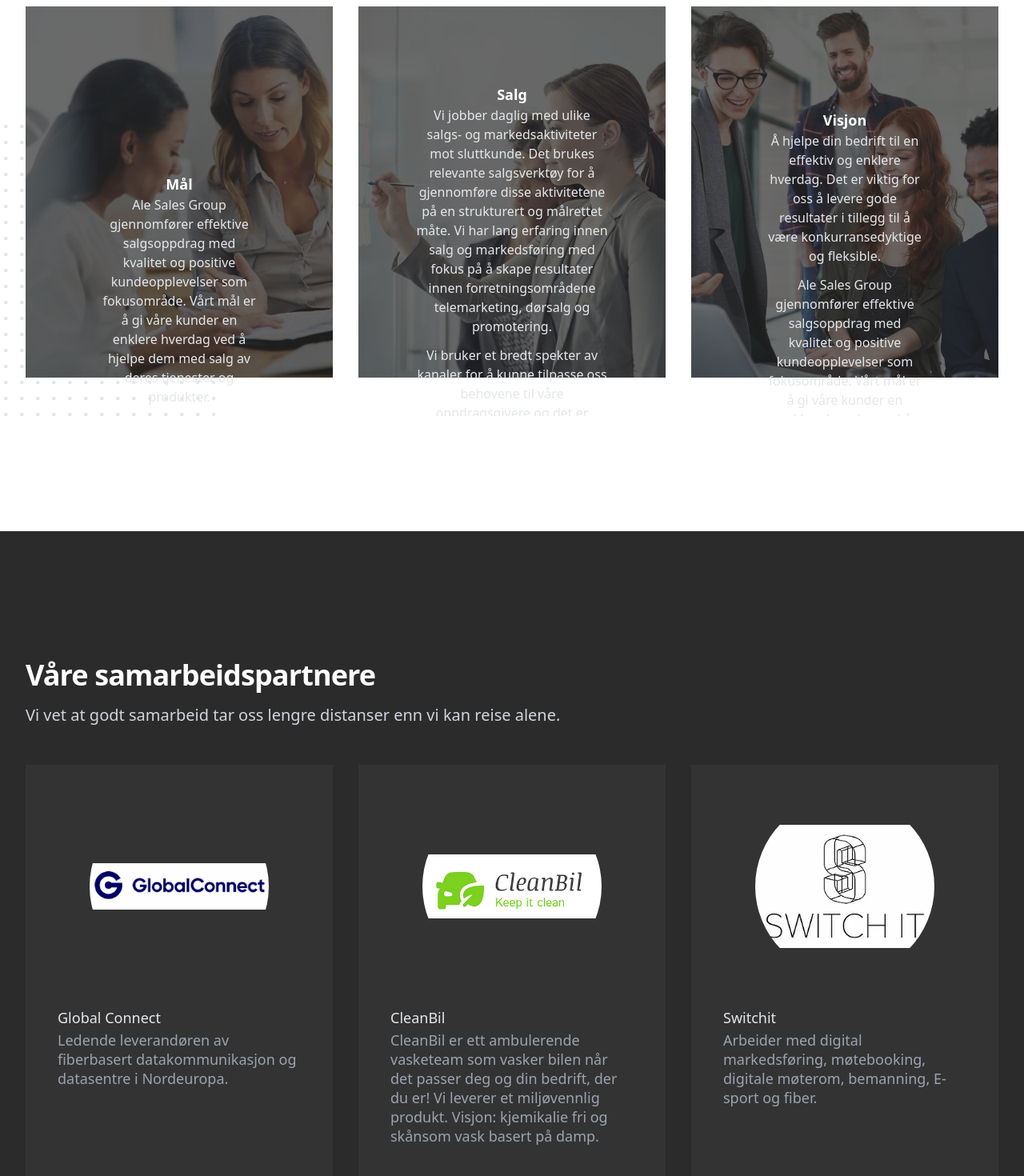
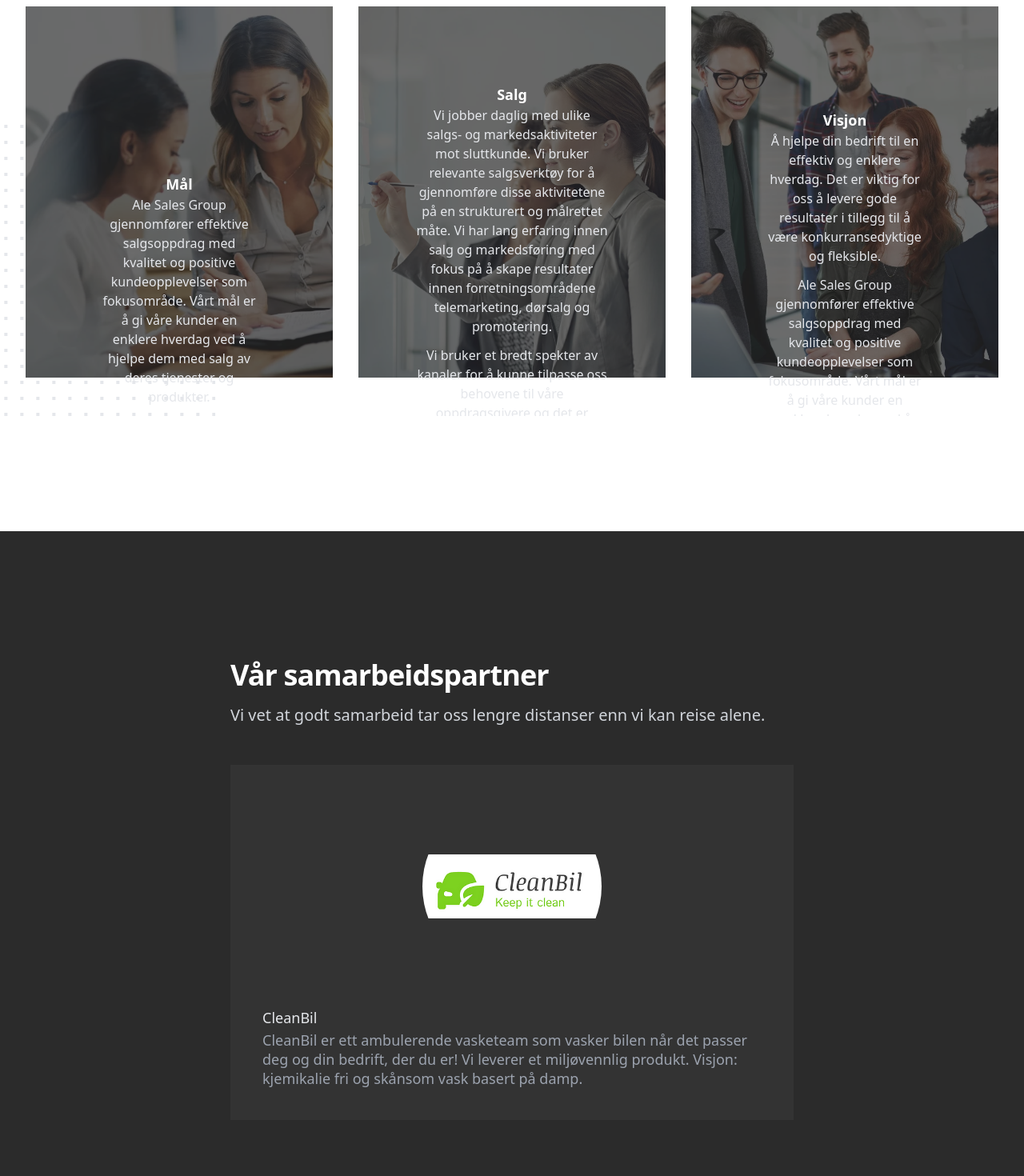
Before and after one commit to NikolaiWaerpen/ale-sales-group, a Next.js app: page / in a window 1280 px wide. Shown: the part 1260-2730 px from the top of the page at 80% size. Built offline with nearby package versions, Linux system fonts and the light colour scheme; what @tailwindcss/typography would draw is missing.

Commit message:
chore: rework feature section text

```diff
--- a/src/components/Home/Features/index.tsx
+++ b/src/components/Home/Features/index.tsx
@@ -102,11 +102,11 @@ export default function Features() {
                 src="/images/offer/offer1.webp"
                 className="object-cover max-full h-full bg-offblack opacity-30"
               />
-              <div className="absolute top-52 left-1/2">
+              <div className="absolute top-28 lg:top-52 left-1/2">
                 <div className="relative -left-1/2">
                   <div className="grid place-items-center">
                     <h3 className="text-white text-lg font-semibold">Mål</h3>
-                    <p className="text-gray-200 text-center">
+                    <p className="text-gray-200 text-center text-sm md:text-base">
                       {/* Våre verdier er å hjelpe dere til en enklere hverdag! */}
                       Ale Sales Group gjennomfører effektive salgsoppdrag med
                       kvalitet og positive kundeopplevelser som fokusområde.
@@ -122,11 +122,11 @@ export default function Features() {
                 src="/images/offer/offer2.webp"
                 className="object-cover max-full h-full bg-offblack opacity-30"
               />
-              <div className="absolute top-24 left-1/2">
+              <div className="absolute top-6 md:top-24 left-1/2">
                 <div className="relative -left-1/2">
                   <div className="grid place-items-center w-60">
                     <h3 className="text-white text-lg font-semibold">Salg</h3>
-                    <p className="text-gray-200 text-center">
+                    <p className="text-gray-200 text-center text-sm md:text-base">
                       {/* Vårt mål er å hjelpe din bedrift å effektivisere og møte
                       deres utfordringer i forbindelse med dette. Gjennom et
                       profesjonelt team med kompetanse innen de ulike fagfelt
@@ -143,7 +143,7 @@ export default function Features() {
                       representant for et produkt eller tjeneste og en kunde
                     også innebærer en viktig omdømmefaktor */}
                       Vi jobber daglig med ulike salgs- og markedsaktiviteter
-                      mot sluttkunde. Det brukes relevante salgsverktøy for å
+                      mot sluttkunde. Vi bruker relevante salgsverktøy for å
                       gjennomføre disse aktivitetene på en strukturert og
                       målrettet måte. Vi har lang erfaring innen salg og
                       markedsføring med fokus på å skape resultater innen
@@ -154,7 +154,7 @@ export default function Features() {
                     gjennom flere år i et tøft og konkurranseutsatt marked. */}
                       {/*  */}
                     </p>
-                    <p className="text-gray-200 text-center mt-3">
+                    <p className="text-gray-200 text-center mt-3 text-sm md:text-base">
                       Vi bruker et bredt spekter av kanaler for å kunne tilpasse
                       oss behovene til våre oppdragsgivere og det er
                       kombinasjonen og synergien mellom kanalene som ofte gir de
@@ -169,16 +169,16 @@ export default function Features() {
                 src="/images/offer/offer3.webp"
                 className="object-cover max-full h-full bg-offblack opacity-30"
               />
-              <div className="absolute top-32 left-1/2">
+              <div className="absolute top-6 lg:top-32 left-1/2">
                 <div className="relative -left-1/2">
                   <div className="grid place-items-center">
                     <h3 className="text-white text-lg font-semibold">Visjon</h3>
-                    <p className="text-gray-200 text-center">
+                    <p className="text-gray-200 text-center text-sm md:text-base">
                       Å hjelpe din bedrift til en effektiv og enklere hverdag.
                       Det er viktig for oss å levere gode resultater i tillegg
                       til å være konkurransedyktige og fleksible.
                     </p>
-                    <p className="text-gray-200 text-center mt-3">
+                    <p className="text-gray-200 text-center mt-3 text-sm md:text-base">
                       Ale Sales Group gjennomfører effektive salgsoppdrag med
                       kvalitet og positive kundeopplevelser som fokusområde.
                       Vårt mål er å gi våre kunder en enklere hverdag ved å
--- a/src/components/Home/Partners/index.tsx
+++ b/src/components/Home/Partners/index.tsx
@@ -7,13 +7,13 @@ const partners = [
   //   imageUrl: "/images/partners/thebox.webp",
   //   url: "#",
   // },
-  {
-    name: "Global Connect",
-    description:
-      " Ledende leverandøren av fiberbasert datakommunikasjon og datasentre i Nordeuropa.",
-    imageUrl: "/images/partners/globalconnect.webp",
-    url: "#",
-  },
+  // {
+  //   name: "Global Connect",
+  //   description:
+  //     " Ledende leverandøren av fiberbasert datakommunikasjon og datasentre i Nordeuropa.",
+  //   imageUrl: "/images/partners/globalconnect.webp",
+  //   url: "#",
+  // },
   {
     name: "CleanBil",
     description:
@@ -21,30 +21,30 @@ const partners = [
     imageUrl: "/images/partners/cleanbil.webp",
     url: "#",
   },
-  {
-    name: "Switchit",
-    description:
-      "Arbeider med digital markedsføring, møtebooking, digitale møterom, bemanning, E-sport og fiber.",
-    imageUrl: "/images/partners/switchit.webp",
-    url: "#",
-  },
+  // {
+  //   name: "Switchit",
+  //   description:
+  //     "Arbeider med digital markedsføring, møtebooking, digitale møterom, bemanning, E-sport og fiber.",
+  //   imageUrl: "/images/partners/switchit.webp",
+  //   url: "#",
+  // },
 ];
 
 export default function Partners() {
   return (
     <div className="bg-offblack py-16" id="partnere">
-      <div className="mx-auto py-12 px-4 max-w-7xl sm:px-6 lg:px-8 lg:py-24">
+      <div className="mx-auto py-12 px-4 max-w-3xl sm:px-6 lg:px-8 lg:py-24">
         <div className="space-y-12">
           <div className="space-y-5 sm:space-y-4 md:max-w-xl lg:max-w-3xl xl:max-w-none">
             <h2 className="text-3xl font-extrabold text-white tracking-tight sm:text-4xl">
-              Våre samarbeidspartnere
+              Vår samarbeidspartner
             </h2>
             <p className="text-xl text-gray-300">
               Vi vet at godt samarbeid tar oss lengre distanser enn vi kan reise
               alene.
             </p>
           </div>
-          <ul className="space-y-4 sm:grid sm:grid-cols-2 sm:gap-6 sm:space-y-0 lg:grid-cols-3 lg:gap-8">
+          <ul className="space-y-4 sm:grid sm:grid-cols-1 sm:gap-6 sm:space-y-0 lg:grid-cols-1 lg:gap-8">
             {partners.map((partner) => (
               <li
                 key={partner.name}
```
